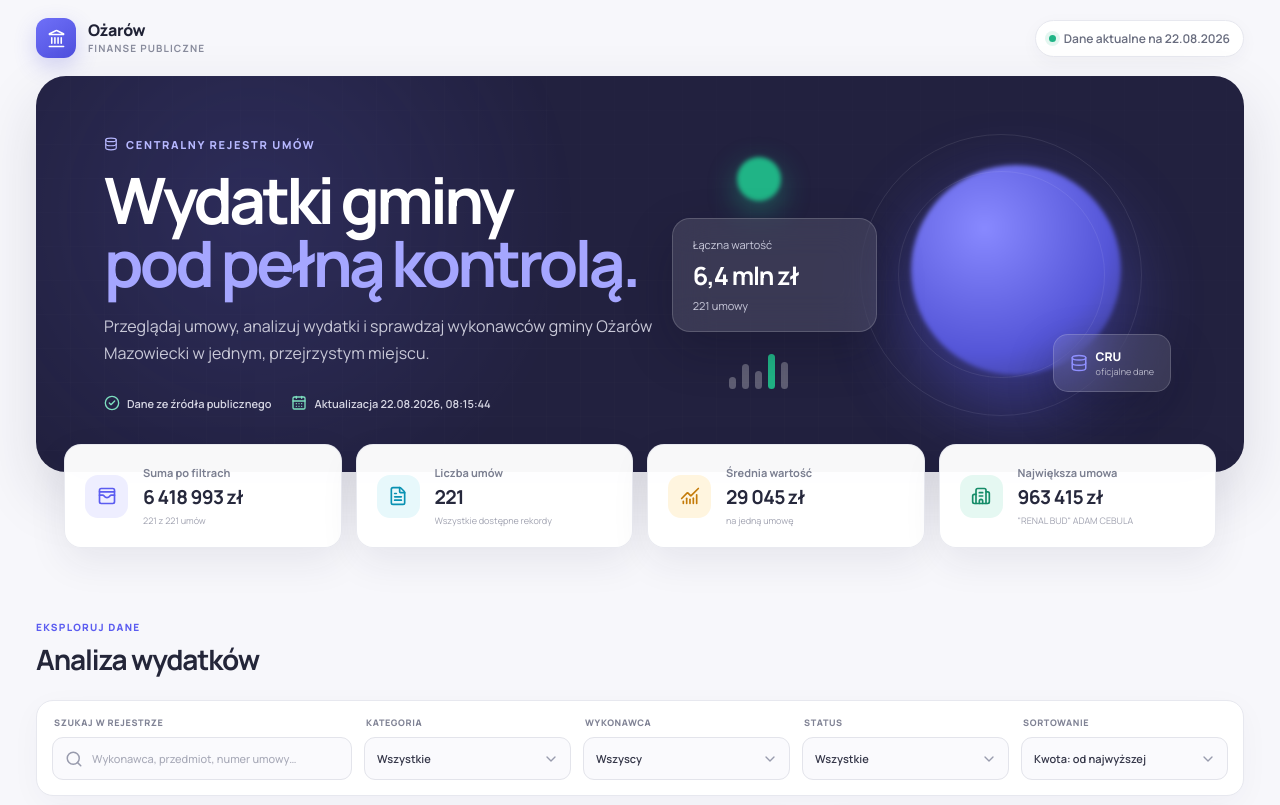
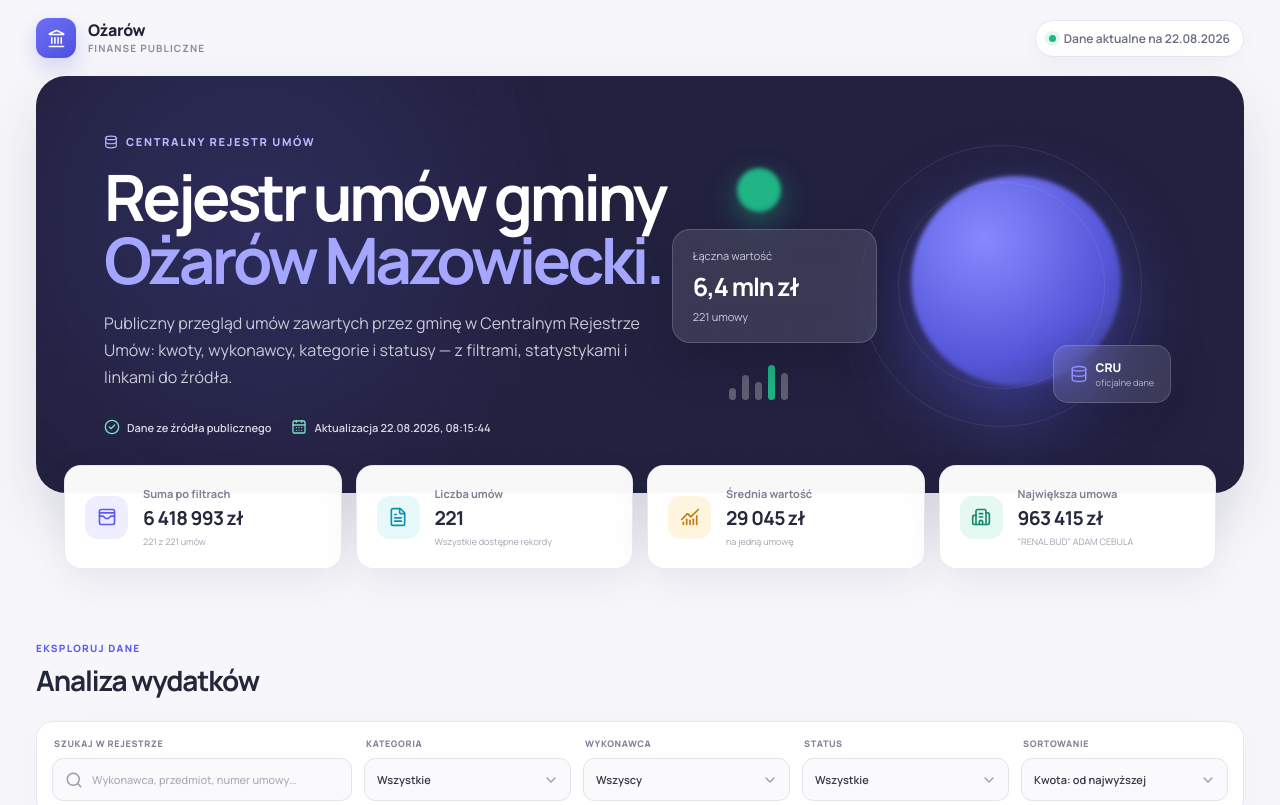
Before and after one commit to Hubert-Rybak/ozarow-rejestr-umow-dashboard, a React (Vite) app: page / in a window 1280 px wide. Shown: the top 805 px of the page. Built offline with nearby package versions, Linux system fonts and the light colour scheme.

Commit message:
Clarify hero heading: name the registry and what it shows

```diff
--- a/src/main.tsx
+++ b/src/main.tsx
@@ -144,8 +144,8 @@ function App() {
         <section className="hero">
           <div className="heroCopy">
             <div className="eyebrow"><Database size={14} /> Centralny Rejestr Umów</div>
-            <h1>Wydatki gminy<br /><span>pod pełną kontrolą.</span></h1>
-            <p>Przeglądaj umowy, analizuj wydatki i sprawdzaj wykonawców gminy Ożarów Mazowiecki w jednym, przejrzystym miejscu.</p>
+            <h1>Rejestr umów gminy<br /><span>Ożarów Mazowiecki.</span></h1>
+            <p>Publiczny przegląd umów zawartych przez gminę w Centralnym Rejestrze Umów: kwoty, wykonawcy, kategorie i statusy — z filtrami, statystykami i linkami do źródła.</p>
             <div className="heroMeta">
               <span><CircleCheck size={16} /> Dane ze źródła publicznego</span>
               <span><CalendarDays size={16} /> Aktualizacja {new Date(payload.fetchedAt).toLocaleString('pl-PL')}</span>
```
